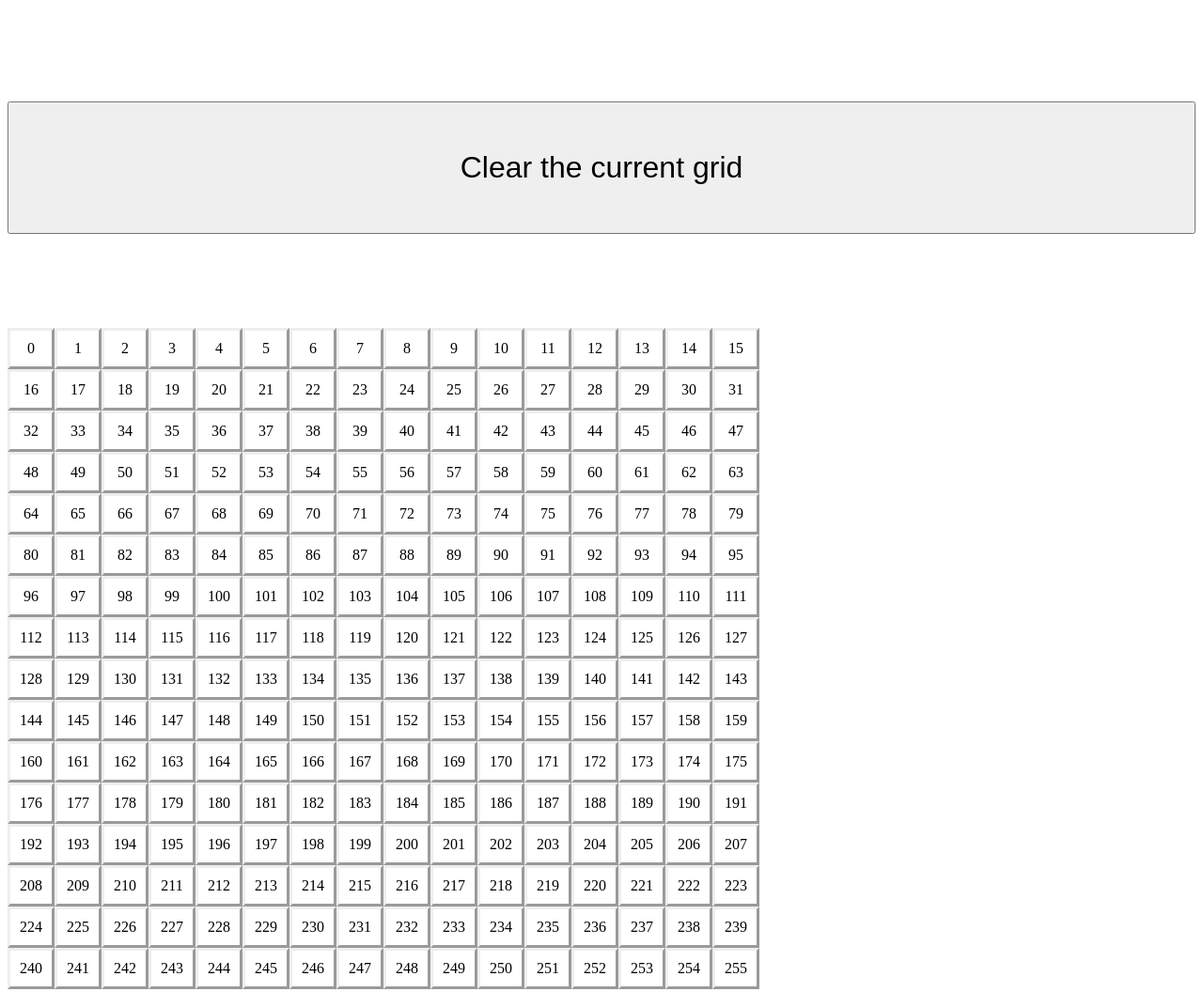
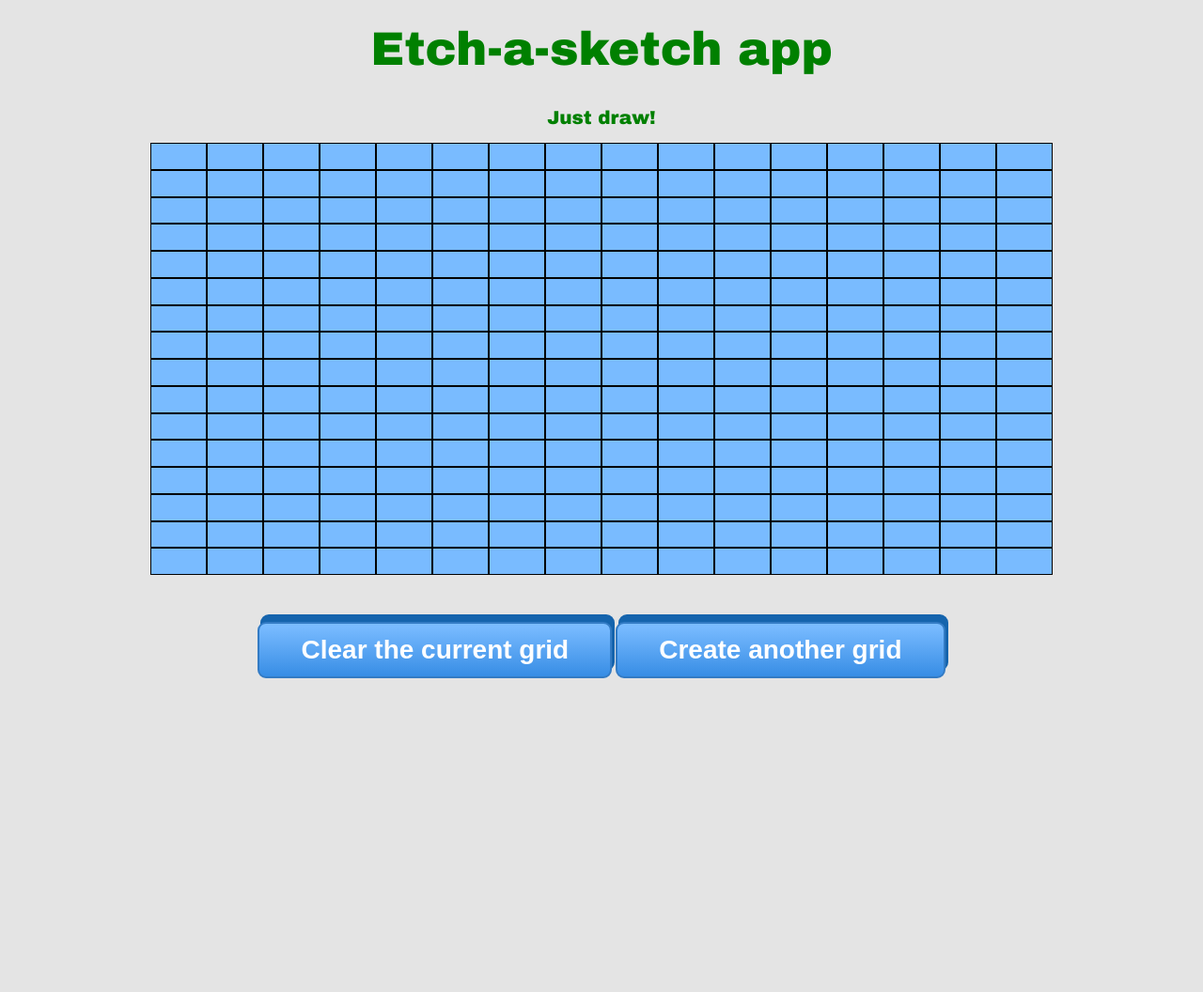
Before and after one commit to dotocan1/Etch-a-sketch, a plain HTML site: page index.html in a window 1280 px wide. Shown: the whole page at 94% size. After the commit the page ends 800 px from the top, so only its background shows below. Drawn offline with Linux system fonts and the light colour scheme.

Commit message:
Finished the app

```diff
--- a/index.html
+++ b/index.html
@@ -1,18 +1,25 @@
 <!DOCTYPE html>
 <html>
+
 <head>
     <title>Etch-a-sketch</title>
+    <link rel="icon" href="./images/81t0yMDVKoL._AC_SL1500_.jpg">
     <meta charset="UTF-8">
     <!--<link rel="stylesheet" href="cssreset.css" type="text/css">-->
     <link rel="stylesheet" href="styles.css" type="text/css">
 </head>
+
 <body>
-        <div>
-            <button id="clearButton">Clear the current grid</button>
-        </div>
+    <h1>Etch-a-sketch app</h1>
+    <h2>Just draw!</h2>
     <div id="grid-container">
 
     </div>
+    <div id='buttons'>
+        <button id="clearGridButton">Clear the current grid</button>
+        <button id='createNewGridButton'>Create another grid</button>
+    </div>
     <script src="scripts.js"></script>
 </body>
+
 </html>
--- a/scripts.js
+++ b/scripts.js
@@ -1,16 +1,14 @@
 const container = document.getElementById('grid-container');
 
 //creates the grid
-for (let i = 0; i < 256; i++) {
-    let gridItem = document.createElement('div');
-    gridItem.textContent = i;
-    gridItem.classList.toggle('grid-item');
-    container.appendChild(gridItem);
+for (let i = 1; i < 257; i++) {
+    let gridItemTemp = document.createElement('div');
+    //gridItemTemp.textContent = i;
+    gridItemTemp.classList.toggle('grid-item');
+    container.appendChild(gridItemTemp);
 }
 
-
-
-const gridItem = document.querySelectorAll('div');
+let gridItem = document.querySelectorAll('div');
 const buttons = document.querySelectorAll('button');
 
 //leaves a pixelated trail
@@ -22,17 +20,47 @@ gridItem.forEach(function (div) {
     })
 });
 
+const clearGridButton = document.getElementById('clearGridButton');
+const createNewGridButton = document.getElementById('createNewGridButton');
+
+
 //clears the grid
+clearGridButton.addEventListener('click', function () {
+    gridItem.forEach(function (div) {
+        if (div.className == 'grid-item grid-item-hovered') {
+            div.classList.remove('grid-item-hovered');
+        }
+    })
+})
 
-buttons.forEach(function (button) {
-    button.addEventListener('click', function () {
-        //works
-        gridItem.forEach(function (div) {
-            console.log(div.className);
-            if (div.className == 'grid-item grid-item-hovered') {
-                div.classList.remove('grid-item-hovered');
-                console.log(div.classList);
+createNewGridButton.addEventListener('click', function () {
+    //deletes and creates a new grid
+    let squaresPerSide = prompt('How many squares per side?');
+
+    while (container.hasChildNodes()) {
+        container.removeChild(container.firstChild);
+    }
+
+    container.style.gridTemplateColumns = `repeat(${squaresPerSide}, 1fr)`;
+    container.style.gridTemplateRows = `repeat(${squaresPerSide}, 1fr)`;
+
+    for (let i = 1; i < (squaresPerSide * squaresPerSide) + 1; i++) {
+
+        let gridItemTemp = document.createElement('div');
+        //gridItemTemp.textContent = i;
+        gridItemTemp.classList.toggle('grid-item');
+        container.appendChild(gridItemTemp);
+    }
+
+    const gridItemChange = document.querySelectorAll('div');
+
+    //leaves a pixelated trail
+    gridItemChange.forEach(function (div) {
+        div.addEventListener('mouseover', function () {
+            if (div.className == 'grid-item') {
+                div.classList.toggle('grid-item-hovered');
             }
         })
-    })
-});
+    });
+    return gridItem = document.querySelectorAll('div');
+})
--- a/styles.css
+++ b/styles.css
@@ -1,11 +1,18 @@
 #grid-container {
+    /* border-color: black;
+    border-style: solid;
+    border-width: 0.1cm; */
     display: grid;
-    grid-template-columns: 50px 50px 50px 50px 50px 50px 50px 50px 50px 50px 50px 50px 50px 50px 50px 50px;
+    grid-template-columns: repeat(16, 1fr);
     width: 960px;
+    height: 460px;
+    margin: auto;
+    background-color: #79bbff;
 }
 
 .grid-item {
-    border-style: outset;
+    border-style: solid;
+    border-width: 0.1mm;
     text-align: center;
     padding: 10px 10px 10px 10px;
 }
@@ -14,10 +21,70 @@
     background-color: aquamarine;
 }
 
-#clearButton {
-    width: 100%;
-    margin-top: 100px;
-    margin-bottom: 100px;
-    padding: 50px 50px 50px 50px;
-    font-size: 2em;
+#buttons {
+    /* border-color: black;
+    border-style: solid;
+    border-width: 0.1cm; */
+    width: auto;
+    height: auto;
+    margin-top: 50px;
+    margin-left: auto;
+    margin-right: auto;
+    text-align: center;
 }
+
+button {
+    box-shadow: 3px -8px 0px 0px #1564ad;
+    background: linear-gradient(to bottom, #79bbff 5%, #378de5 100%);
+    background-color: #79bbff;
+    border-radius: 9px;
+    border: 2px solid #337bc4;
+    display: inline-block;
+    cursor: pointer;
+    color: #ffffff;
+    font-family: Arial;
+    font-size: 28px;
+    font-weight: bold;
+    padding: 12px 44px;
+    text-decoration: none;
+}
+
+button:hover {
+    background: linear-gradient(to bottom, #378de5 5%, #79bbff 100%);
+    background-color: #378de5;
+}
+
+html {
+    background-color: #e4e4e4;
+}
+
+h1 {
+    margin-top: 25px;
+    text-align: center;
+    font-family: "Arial Black", Gadget, sans-serif;
+    font-size: 50px;
+    letter-spacing: 0px;
+    word-spacing: 0px;
+    color: green;
+    font-weight: 700;
+    text-decoration: none;
+    font-style: normal;
+    font-variant: normal;
+    text-transform: none;
+}
+
+h2 {
+    text-align: center;
+    margin-top: 10px;
+    text-align: center;
+    font-family: "Arial Black", Gadget, sans-serif;
+    font-size: 20px;
+    letter-spacing: 0px;
+    word-spacing: 0px;
+    color: green;
+    font-weight: 700;
+    text-decoration: none;
+    font-style: normal;
+    font-variant: normal;
+    text-transform: none;
+}
```
Also changed, not shown: images/81t0yMDVKoL._AC_SL1500_.jpg (added). Lines whose indentation alone changed are shown as unchanged.
